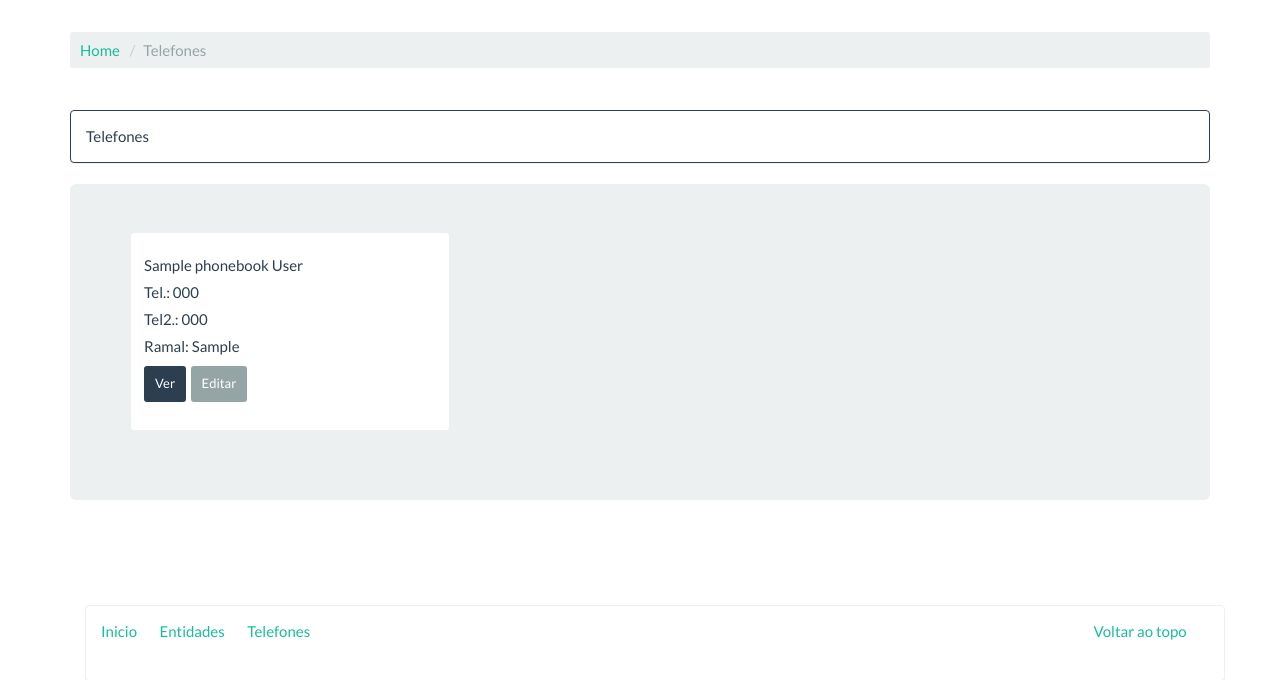
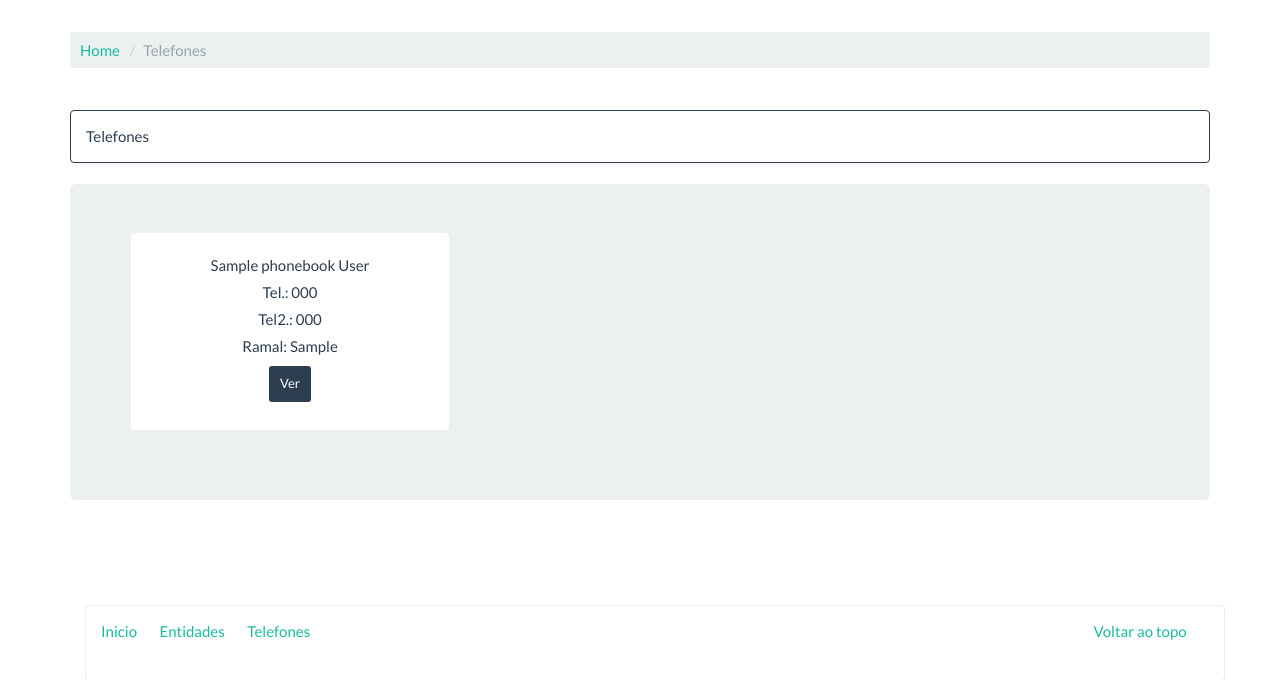
Before and after one commit to isaacgiordani/customsistemas, a Django app: page /lista/telefones/ in a window 1280 px wide. Shown: the part 60-740 px from the top of the page. Run offline with Django 3.2, Linux system fonts and the light colour scheme; tables that the repository leaves empty hold one stand-in row (values such as "Sample post"); some libraries are stand-ins or nearby versions.

Commit message:
correcao layout

```diff
--- a/listatelefonica/templates/listatelefonica/phone_list.html
+++ b/listatelefonica/templates/listatelefonica/phone_list.html
@@ -23,21 +23,21 @@
     <div class="col-lg-4">
       <div class=thumbnail>
         <div class=caption>
-          <h5>{{ t.name }} {{t.lastname}}</h5>
-          <h5>Tel.: {{ t.phone }}</h5>
+          <h5 class="text-center">{{ t.name }} {{t.lastname}}</h5>
+          <h5 class="text-center">Tel.: {{ t.phone }}</h5>
           {% if t.phonesec != '' %}
-          <h5>Tel2.: {{ t.phonesec }}</h5>
+          <h5 class="text-center">Tel2.: {{ t.phonesec }}</h5>
           {% else %}
-          <h5>*</h5>
+          <h5 class="text-center">*</h5>
           {% endif %}
           <!--<p>Identificador: {{ t.slug }}</p>-->
           {% if t.ramal != '' %}
-          <h5>Ramal: {{ t.ramal }} </h5>
+          <h5 class="text-center">Ramal: {{ t.ramal }} </h5>
           {% else %}
-          <h5>*</h5>
+          <h5 class="text-center">*</h5>
           {% endif %}
-          <p><a href="" class="btn btn-primary btn-sm" role=button>Ver</a>
-          <a href=# class="btn btn-default btn-sm" role=button>Editar</a></p>
+          <p class="text-center"><a href="../telefones/{{t.slug}}" class="btn btn-primary btn-sm" role=button>Ver</a>
+          <!--<a href=# class="btn btn-default btn-sm" role=button>Editar</a>--></p>
         </div><!--caption-->
       </div><!--thumbnail-->
     </div><!--col-lg-4-->
```
Also changed, not shown: listatelefonica/templates/listatelefonica/entity.html (+6 -9 lines).
